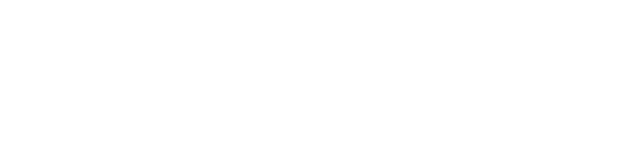
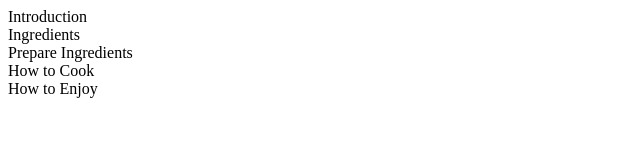
Before and after one commit to grocha78/techdoc, a plain HTML site: page index.html in a window 1280 px wide. Shown: the whole page, without its empty margins (0-640 px from the left). Drawn offline with Linux system fonts and the light colour scheme.

Commit message:
section header titles

```diff
--- a/index.html
+++ b/index.html
@@ -3,11 +3,21 @@
     <head></head>
     <body>
         <main id="main-doc">
-            <section class="main-section"></section>
-            <section class="main-section"></section>
-            <section class="main-section"></section>
-            <section class="main-section"></section>
-            <section class="main-section"></section>
+            <section class="main-section">
+                <header>Introduction</header>
+            </section>
+            <section class="main-section">
+                <header>Ingredients</header>
+            </section>
+            <section class="main-section">
+                <header>Prepare Ingredients</header>
+            </section>
+            <section class="main-section">
+                <header>How to Cook</header>
+            </section>
+            <section class="main-section">
+                <header>How to Enjoy</header>
+            </section>
         </main>
     </body>
 </html>
```
